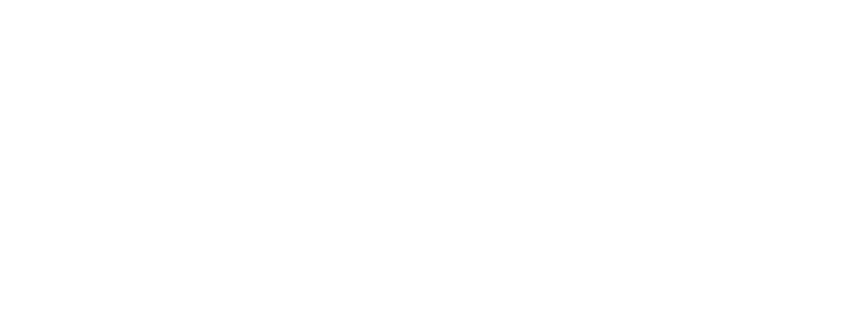
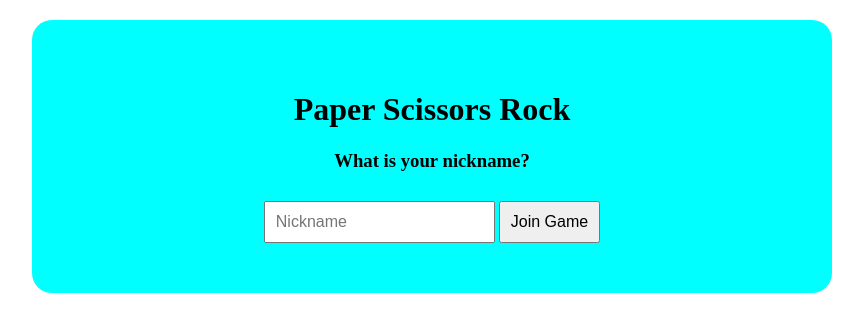
Before and after one commit to tobywzy113-gif/online-psr, a website: page Public/index.html in a window 1280 px wide. Shown: the whole page, without its empty margins (208-1071 px from the left). Drawn offline with Linux system fonts and the light colour scheme.

Commit message:
homepage

```diff
--- /dev/null
+++ b/Public/css/style.css
@@ -0,0 +1,14 @@
+.main {
+    width: 800px;
+    margin: 20px auto;
+    text-align: center;
+    background-color: aqua;
+    padding: 50px 0;
+    border-radius: 20px;
+}
+
+.main input, button {
+    padding: 10px;
+    font-size: 16px;
+    margin-top: 10px;
+}
--- a/Public/index.html
+++ b/Public/index.html
@@ -3,9 +3,22 @@
 <head>
     <meta charset="UTF-8">
     <meta name="viewport" content="width=device-width, initial-scale=1.0">
-    <title>Paper scissors rock</title>
+    <title>Paper Scissors Rock</title>
+    <link rel="stylesheet" href="css/style.css">
 </head>
 <body>
 
+    <div class="main">
+        <h1>Paper Scissors Rock</h1>
+        <h3>What is your nickname?</h3>
+
+        <div class="form">
+            <form action="/join" method="post">
+                <input type="text" name="nickname" placeholder="Nickname" required>
+                <button type="submit">Join Game</button>
+            </form>
+        </div>
+    </div>
+
 </body>
 </html>
```
